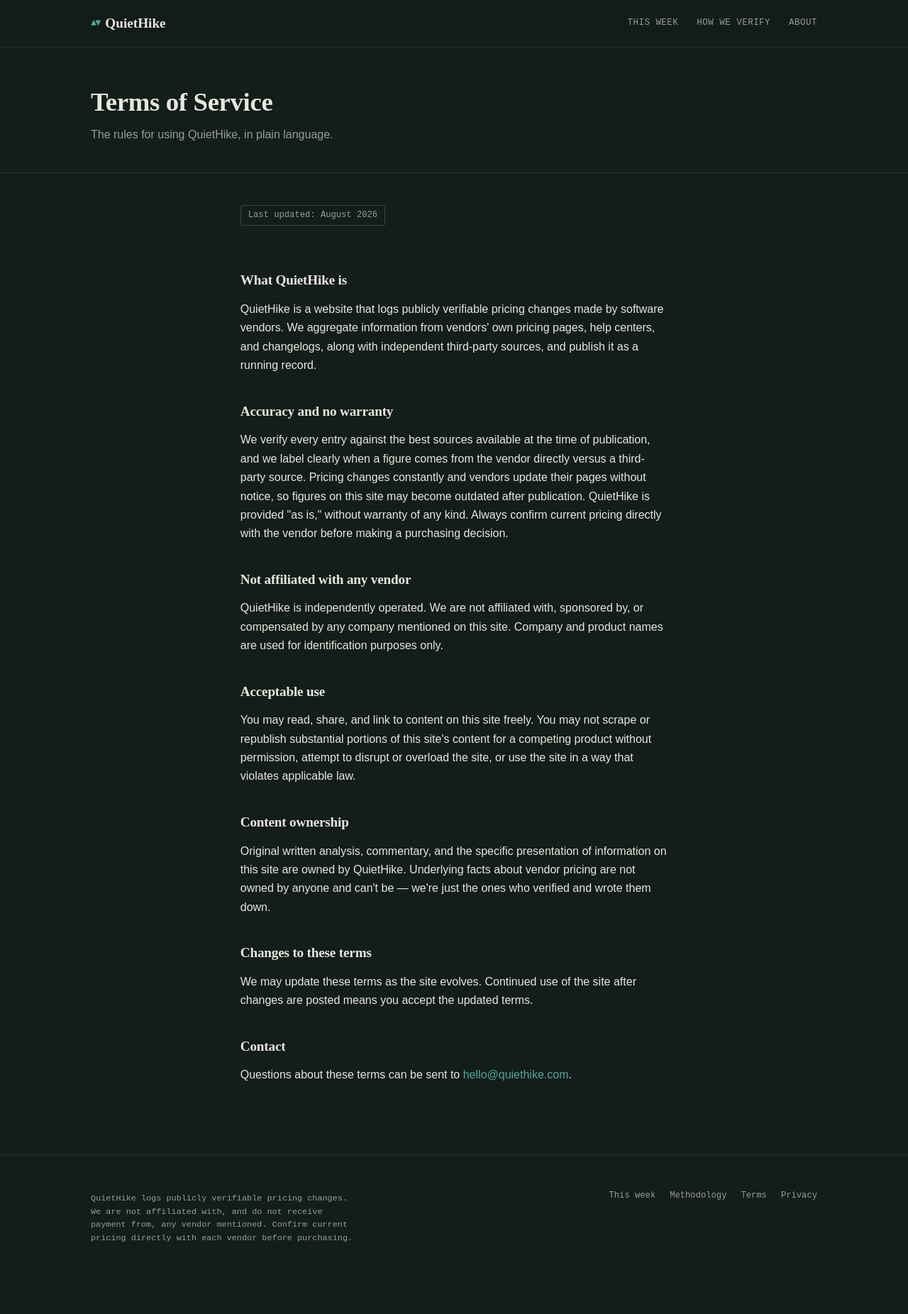
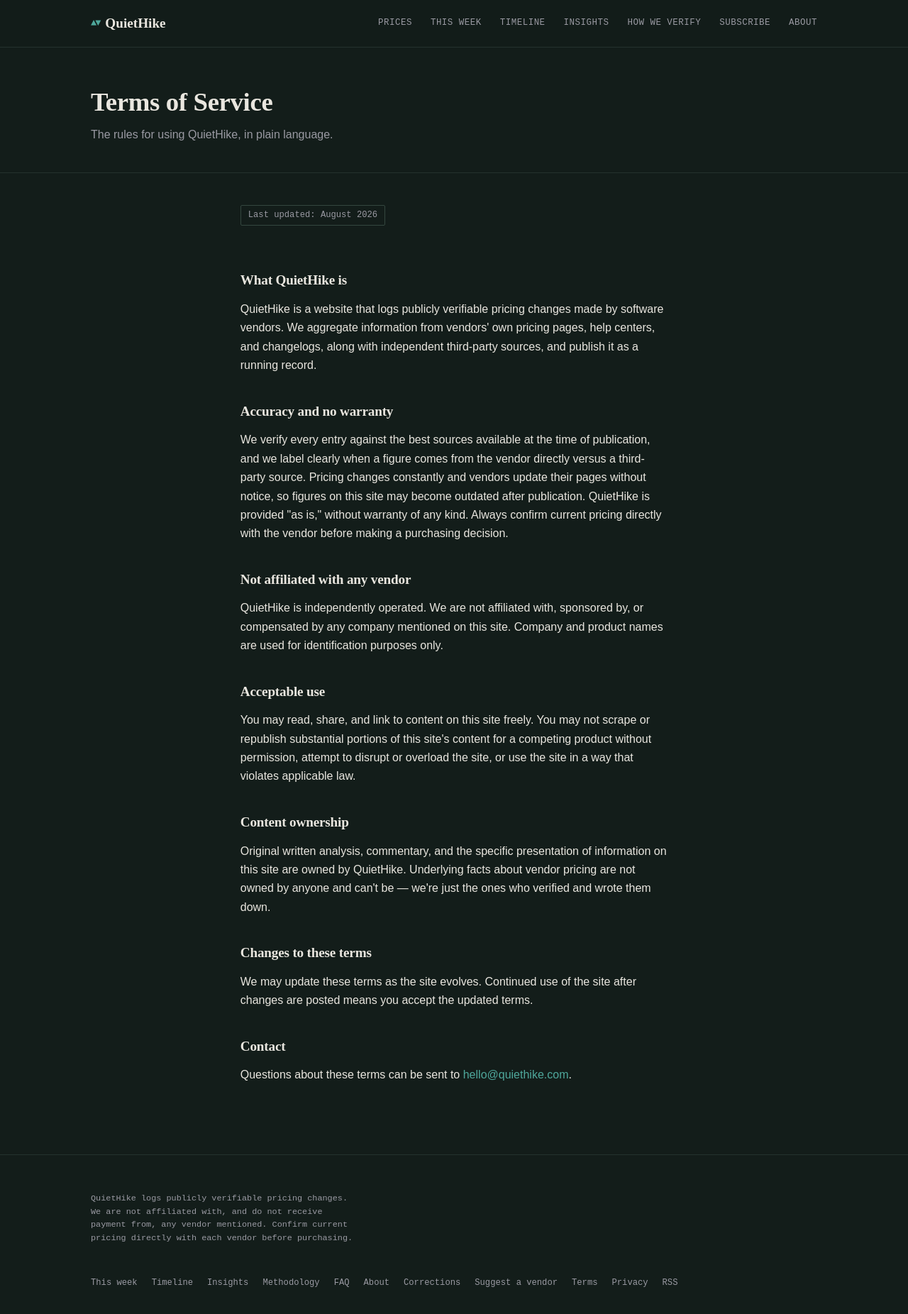
Before and after one commit to thatcodingman/quiethike, a plain HTML site: page terms.html in a window 1280 px wide. Shown: the whole page at 71% size. Before the commit the page ends 1807 px from the top, so only its background shows below. Drawn offline with Linux system fonts and the light colour scheme.

Commit message:
Normalize nav and footer across all 14 pages to match live homepage structure

```diff
--- a/terms.html
+++ b/terms.html
@@ -26,9 +26,13 @@
 <header class="site-header">
   <div class="wrap">
     <a href="index.html" class="logo"><span class="mark">▲▼</span> QuietHike</a>
-    <nav class="main-nav">
+        <nav class="main-nav">
+      <a href="index.html#snapshot">Prices</a>
       <a href="index.html#log">This week</a>
-      <a href="index.html#methodology">How we verify</a>
+      <a href="timeline.html">Timeline</a>
+      <a href="insights.html">Insights</a>
+      <a href="methodology.html">How we verify</a>
+      <a href="index.html#subscribe">Subscribe</a>
       <a href="index.html#about">About</a>
     </nav>
   </div>
@@ -73,11 +77,18 @@
 <footer>
   <div class="wrap foot-grid">
     <p class="foot-disclosure">QuietHike logs publicly verifiable pricing changes. We are not affiliated with, and do not receive payment from, any vendor mentioned. Confirm current pricing directly with each vendor before purchasing.</p>
-    <nav class="foot-links">
+        <nav class="foot-links">
       <a href="index.html#log">This week</a>
-      <a href="index.html#methodology">Methodology</a>
+      <a href="timeline.html">Timeline</a>
+      <a href="insights.html">Insights</a>
+      <a href="methodology.html">Methodology</a>
+      <a href="index.html#faq">FAQ</a>
+      <a href="index.html#about">About</a>
+      <a href="corrections.html">Corrections</a>
+      <a href="suggest.html">Suggest a vendor</a>
       <a href="terms.html">Terms</a>
       <a href="privacy.html">Privacy</a>
+      <a href="rss.xml">RSS</a>
     </nav>
   </div>
 </footer>
```
Also changed, not shown: atlassian.html (+7 -3 lines), corrections.html (+7 -3 lines), figma.html (+7 -3 lines), framer.html (+6 -4 lines), hubspot.html (+6 -4 lines), insights.html (+6 -4 lines), kit.html (+7 -3 lines), methodology.html (+6 -2 lines), privacy.html (+15 -4 lines), quickbooks.html (+7 -3 lines), salesforce.html (+7 -3 lines), suggest.html (+6 -2 lines), timeline.html (+6 -2 lines).
